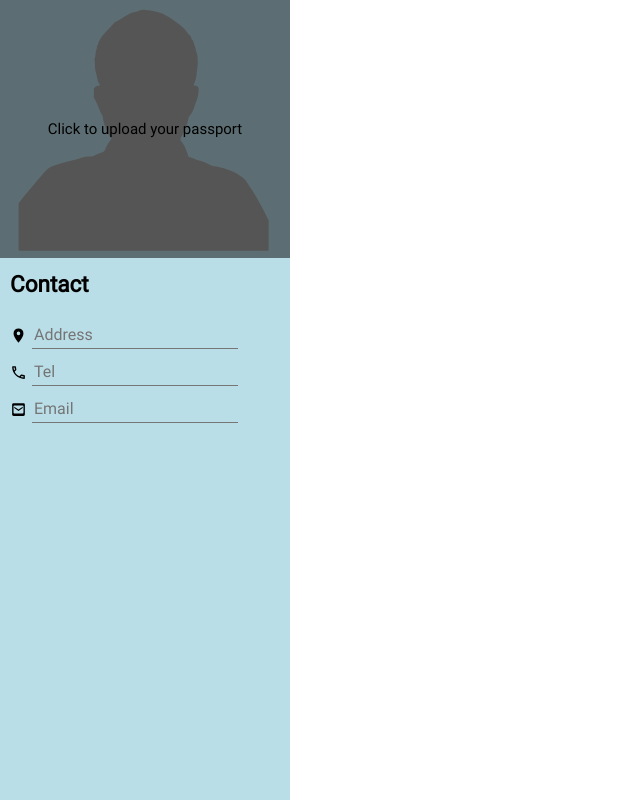
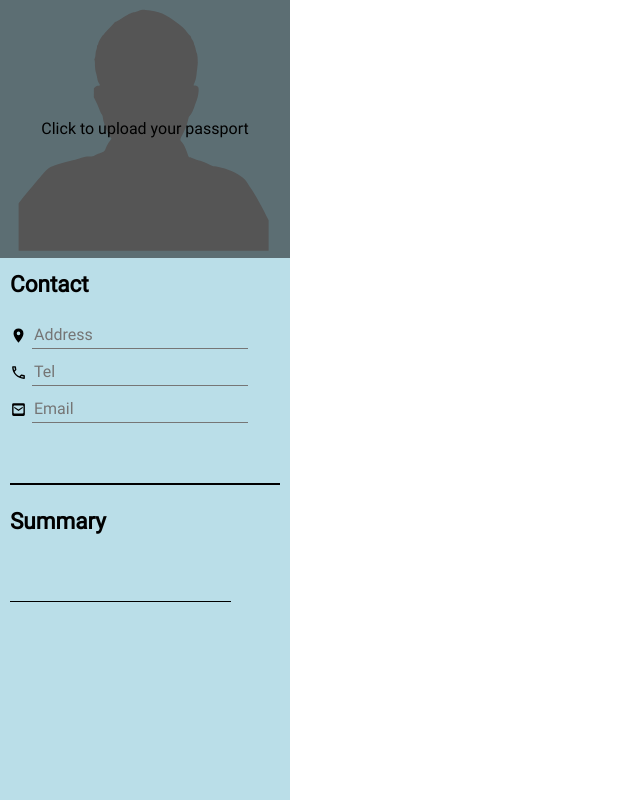
Before and after one commit to PRINCE-OBOT/cv_application, a React (Vite) app: page / in a window 1280 px wide. Shown: the whole page, without its empty margins (0-640 px from the left). Built offline with nearby package versions, Linux system fonts and the light colour scheme.

Commit message:
Add summary component

```diff
--- a/src/App.jsx
+++ b/src/App.jsx
@@ -1,11 +1,9 @@
+import "./styles/App.css";
+import { useState } from "react";
 import { Passport } from "./components/passport";
 import { Contact } from "./components/contact";
-import "./styles/App.css";
-import { useState } from "react";
+import Summary from "./components/summary";
 
-function Summary(){
-
-}
 
 function App() {
   return (
@@ -14,6 +12,7 @@ function App() {
         <Passport />
         <div className="bottom_wrapper">
           <Contact />
+          <Summary/>
         </div>
       </aside>
       <section className="right_side">
--- a/src/components/contact.jsx
+++ b/src/components/contact.jsx
@@ -1,7 +1,7 @@
 import "../styles/contact.css";
 
 import { ModifyField } from "./modifyField";
-import { setId } from "../utils";
+import { getItem, setId } from "../utils";
 import { useState } from "react";
 
 const contactList = [
@@ -19,7 +19,7 @@ const contactList = [
     alt: "Address",
     value: "",
     isSelect: true,
-    isEdit: false
+    isEdit: true
   },
 
   {
@@ -36,7 +36,7 @@ const contactList = [
     alt: "Telephone",
     value: "",
     isSelect: true,
-    isEdit: false
+    isEdit: true
   },
   {
     Icon: () => (
@@ -52,42 +52,29 @@ const contactList = [
     alt: "Email",
     value: "",
     isSelect: true,
-    isEdit: false
+    isEdit: true
   }
 ].map(setId);
 
-const getId = (target) => target.closest("[data-item='contact']").id;
-const getIndex = (arr, id) => arr.findIndex((item) => item.id === id);
-const getItem = (e, contactItems) => {
-  const target = e.target;
-  const id = getId(target);
-
-  const newContactItems = [...contactItems];
-  const index = getIndex(newContactItems, id);
-
-  return { item: newContactItems[index], newContactItems };
-};
-
 export function Contact() {
   const [contactItems, setContactItem] = useState(contactList);
-  const [value, setValue] = useState("");
 
   function toggleEdit(e) {
-    const { item, newContactItems } = getItem(e, contactItems);
+    const { item, newItems } = getItem(e, contactItems);
     item.isEdit = item.isEdit ? false : true;
-    setContactItem(newContactItems);
+    setContactItem(newItems);
   }
 
   function unselectItem(e) {
-    const { item, newContactItems } = getItem(e, contactItems);
+    const { item, newItems } = getItem(e, contactItems);
     item.isSelect = false;
-    setContactItem(newContactItems);
+    setContactItem(newItems);
   }
 
   function selectItem(e) {
-    const { item, newContactItems } = getItem(e, contactItems);
+    const { item, newItems } = getItem(e, contactItems);
     item.isSelect = true;
-    setContactItem(newContactItems);
+    setContactItem(newItems);
   }
 
   const selectedItem = [];
@@ -101,9 +88,9 @@ export function Contact() {
   });
 
   function updateValue(e) {
-    const { item, newContactItems } = getItem(e, contactItems);
+    const { item, newItems } = getItem(e, contactItems);
     item.value = e.target.value;
-    setContactItem(newContactItems);
+    setContactItem(newItems);
   }
 
   return (
@@ -131,17 +118,25 @@ export function Contact() {
       <div className="select_contact_item_wrapper">
         {selectedItem.map(({ id, Icon, placeholder, value, alt, isEdit }) => {
           return (
-            <li key={id} id={id} className="contact_item" data-item="contact">
+            <li
+              key={id}
+              id={id}
+              className="contact_item item"
+              data-item="contact"
+            >
               <Icon />
+              {isEdit ? (
                 <input
                   type="text"
                   placeholder={placeholder}
                   alt={alt}
-                readOnly={isEdit}
                   value={value}
                   onChange={updateValue}
                   className="field"
                 />
+              ) : (
+                <p>{value}</p>
+              )}
               <ModifyField
                 toggleEdit={toggleEdit}
                 unselectItem={unselectItem}
--- /dev/null
+++ b/src/components/summary.jsx
@@ -0,0 +1,49 @@
+import "../styles/summary.css";
+import { useState } from "react";
+import { ModifyField } from "./modifyField";
+import { getItem, setId } from "../utils";
+
+const summaryList = [
+  {
+    value: "",
+    isEdit: true
+  }
+].map(setId);
+
+export default function Summary() {
+  const [summaryItems, setSummaryItem] = useState(summaryList);
+
+  function updateValue(e) {
+    const { item, newItems } = getItem(e, summaryItems);
+    item.value = e.target.value;
+    setSummaryItem(newItems);
+  }
+
+  function toggleEdit(e) {
+    const { item, newItems } = getItem(e, summaryItems);
+    item.isEdit = item.isEdit ? false : true;
+    setSummaryItem(newItems);
+  }
+
+  const { id, value, isEdit } = summaryItems[0];
+  return (
+    <section className="summary">
+      <h2>Summary</h2>
+      <li id={id} className="summary_item item" data-item="summary">
+        {isEdit ? (
+          <textarea
+            name=""
+            id=""
+            maxLength={500}
+            className="summary_description"
+            value={value}
+            onChange={updateValue}
+          ></textarea>
+        ) : (
+          <p className="summary_description">{value}</p>
+        )}
+        <ModifyField toggleEdit={toggleEdit} />
+      </li>
+    </section>
+  );
+}
--- a/src/styles/App.css
+++ b/src/styles/App.css
@@ -21,17 +21,18 @@
   max-height: 17px;
 }
 
+input,
+textarea,
+p {
+  font-size: 16px;
+}
+
 input {
   background: transparent;
   border-width: 0 0 1px 0;
-  font-size: 16px;
 
   &:focus {
     outline: none;
-  }
-
-  &:read-only {
-    border-width: 0;
   }
 }
 
@@ -42,7 +43,7 @@ input {
   transition: 200ms;
 }
 
-.bottom_wrapper{
+.bottom_wrapper {
   display: flex;
   flex-direction: column;
   row-gap: var(--sz-xxlg);
--- a/src/styles/contact.css
+++ b/src/styles/contact.css
@@ -27,11 +27,11 @@ section.contact {
 }
 .contact_item {
   display: grid;
-  grid-template-columns: max-content 1fr max-content;
+  grid-template-columns: max-content 80% max-content;
   column-gap: var(--sz-xsm);
   align-items: center;
 }
 
-.contact_item:hover .modifyFieldWrapper {
+.item:hover .modifyFieldWrapper {
   opacity: 1;
 }
--- /dev/null
+++ b/src/styles/summary.css
@@ -0,0 +1,29 @@
+.summary {
+  display: flex;
+  flex-direction: column;
+  row-gap: var(--sz-sm);
+  border-top: 2px solid var(--black);
+  padding-top: var(--sz-lg);
+}
+.summary_item {
+  display: flex;
+  justify-content: space-between;
+  column-gap: var(--sz-sm);
+}
+.summary_description {
+  flex: 1;
+  background: transparent;
+  resize: none;
+
+  &::-webkit-scrollbar {
+    display: none;
+  }
+  &:focus {
+    outline: none;
+  }
+}
+
+textarea.summary_description {
+  border: none;
+  border-bottom: 1px solid var(--black);
+}
--- a/src/utils.js
+++ b/src/utils.js
@@ -2,3 +2,16 @@ export function setId(item) {
   item.id = crypto.randomUUID();
   return item;
 }
+
+const getId = (target) => target.closest("[data-item]").id;
+const getIndex = (arr, id) => arr.findIndex((item) => item.id === id);
+
+export const getItem = (e, items) => {
+  const target = e.target;
+  const id = getId(target);
+
+  const newItems = [...items];
+  const index = getIndex(newItems, id);
+
+  return { item: newItems[index], newItems };
+};
```
Lines whose indentation alone changed are shown as unchanged.
